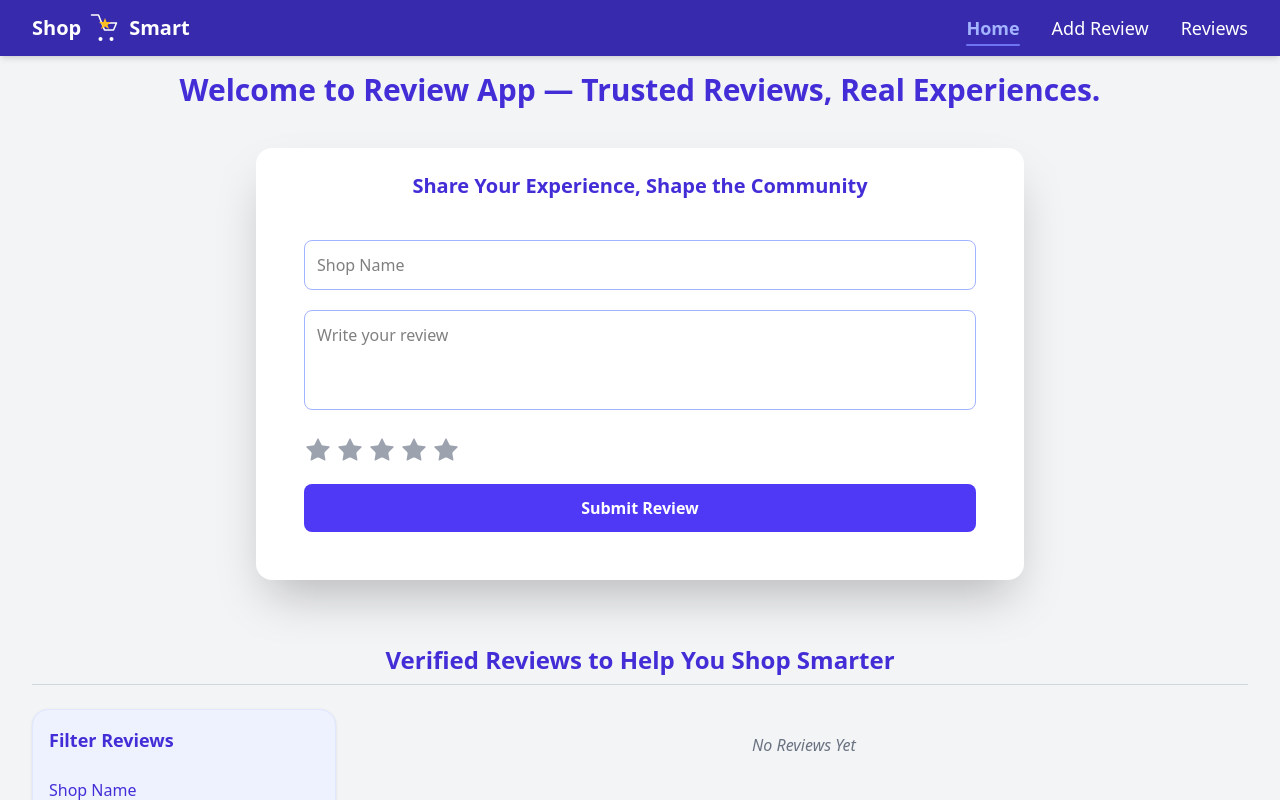
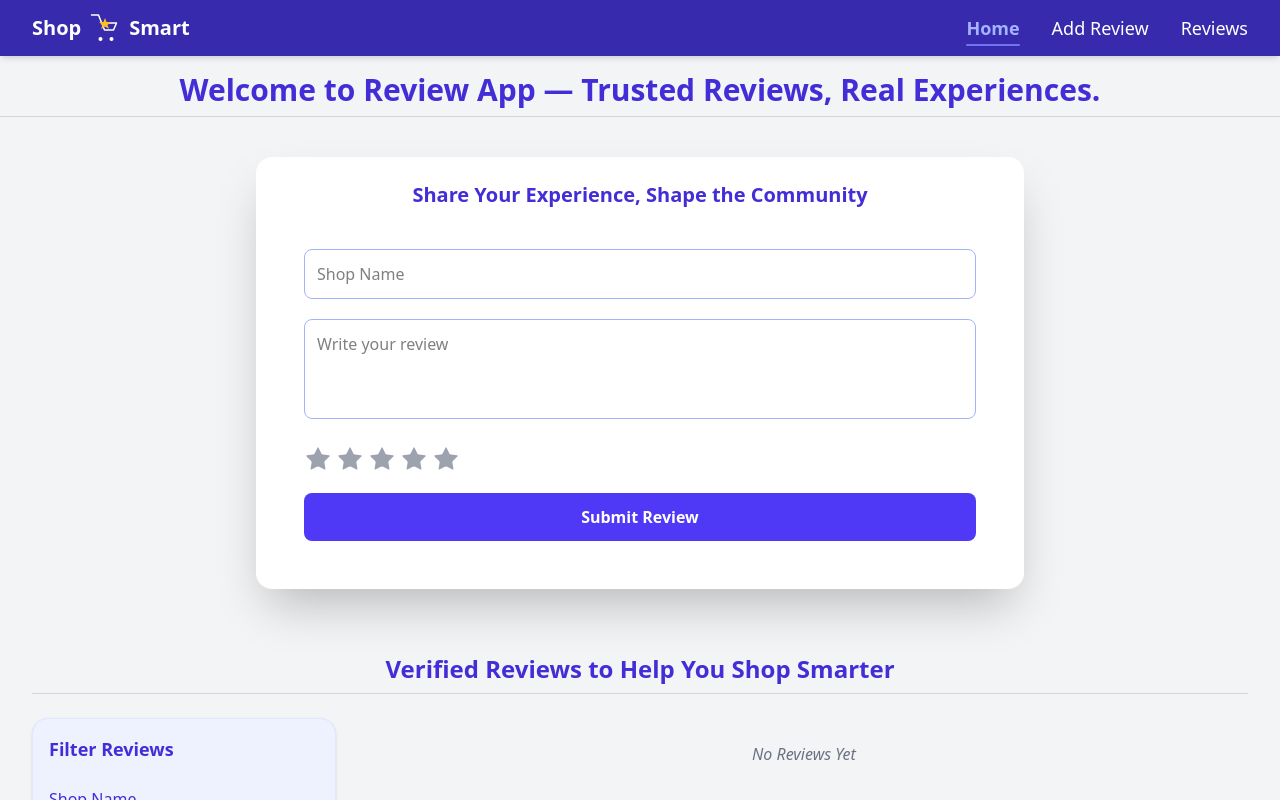
Before and after one commit to mdbulbulhasan/online-shop-review, a React (Vite) app: page / in a window 1280 px wide. Shown: the top 800 px of the page. Built offline with nearby package versions, Linux system fonts and the light colour scheme.

Commit message:
modify review list

```diff
--- a/src/components/ReviewList/ReviewList.jsx
+++ b/src/components/ReviewList/ReviewList.jsx
@@ -1,5 +1,5 @@
 import React, { useState, useMemo } from "react";
-import { Star, Quote } from "lucide-react";
+import { Star, Quote, Store } from "lucide-react";
 
 const ReviewList = ({ reviews, onDelete, onEdit }) => {
   const [searchTerm, setSearchTerm] = useState("");
@@ -29,13 +29,11 @@ const ReviewList = ({ reviews, onDelete, onEdit }) => {
       </h2>
 
       <div className="flex flex-col md:flex-row gap-6">
-        {/* Sidebar */}
         <aside className="md:w-1/4 p-4 bg-indigo-50 rounded-2xl border border-indigo-100 shadow-sm space-y-6">
           <h3 className="text-lg font-semibold text-indigo-700">
             Filter Reviews
           </h3>
 
-          {/* Search by Shop */}
           <div>
             <label className="block mb-1 font-medium text-indigo-700">
               Shop Name
@@ -49,7 +47,6 @@ const ReviewList = ({ reviews, onDelete, onEdit }) => {
             />
           </div>
 
-          {/* Minimum Rating */}
           <div>
             <label className="block mb-1 font-medium text-indigo-700">
               Minimum Rating
@@ -67,7 +64,6 @@ const ReviewList = ({ reviews, onDelete, onEdit }) => {
             </select>
           </div>
 
-          {/* Sort by Date */}
           <div>
             <label className="block mb-1 font-medium text-indigo-700">
               Sort by Date
@@ -83,24 +79,22 @@ const ReviewList = ({ reviews, onDelete, onEdit }) => {
           </div>
         </aside>
 
-        {/* Reviews Section */}
         <main className="flex-1">
           {filteredReviews.length === 0 ? (
             <p className="text-center text-gray-500 italic mt-6">
               No Reviews Yet
             </p>
           ) : (
-            <div className="grid grid-cols-1 sm:grid-cols-2 md:grid-cols-3 lg:grid-cols-4 gap-6">
+            <div className="grid grid-cols-1 sm:grid-cols-2 md:grid-cols-3 gap-6">
               {filteredReviews.map((review) => (
                 <div
                   key={review.id}
                   className="bg-white rounded-2xl shadow-md hover:shadow-xl transform hover:-translate-y-2 transition-all duration-300 overflow-hidden border border-gray-100 group flex flex-col"
                 >
-                  {/* Top section */}
                   <div className="bg-gradient-to-r from-indigo-50 to-white px-5 py-4 border-b border-gray-100">
                     <div className="flex items-center justify-between">
-                      <h3 className="text-lg font-bold text-indigo-800 group-hover:text-indigo-900 transition-colors duration-200">
-                        🏬 {review.shop}
+                      <h3 className="flex gap-2 text-lg font-bold text-indigo-800 group-hover:text-indigo-900 transition-colors duration-200">
+                        <Store /> {review.shop}
                       </h3>
                       <div className="flex items-center space-x-1 text-yellow-500">
                         {Array.from({ length: Number(review.rating) }).map(
@@ -117,9 +111,7 @@ const ReviewList = ({ reviews, onDelete, onEdit }) => {
                     </small>
                   </div>
 
-                  {/* Body content */}
                   <div className="p-5 flex flex-col justify-between flex-1">
-                    {/* Review text */}
                     <div className="relative bg-indigo-50 p-4 rounded-lg border border-indigo-100">
                       <Quote
                         size={18}
--- a/src/pages/Home.jsx
+++ b/src/pages/Home.jsx
@@ -52,7 +52,7 @@ const Home = () => {
 
   return (
     <div>
-      <h1 className="text-3xl font-bold text-indigo-700 my-4 text-center">
+      <h1 className="text-3xl font-bold text-indigo-700 my-4 text-center border-b border-gray-300 pb-2">
         Welcome to Review App — Trusted Reviews, Real Experiences.
       </h1>
 
```
